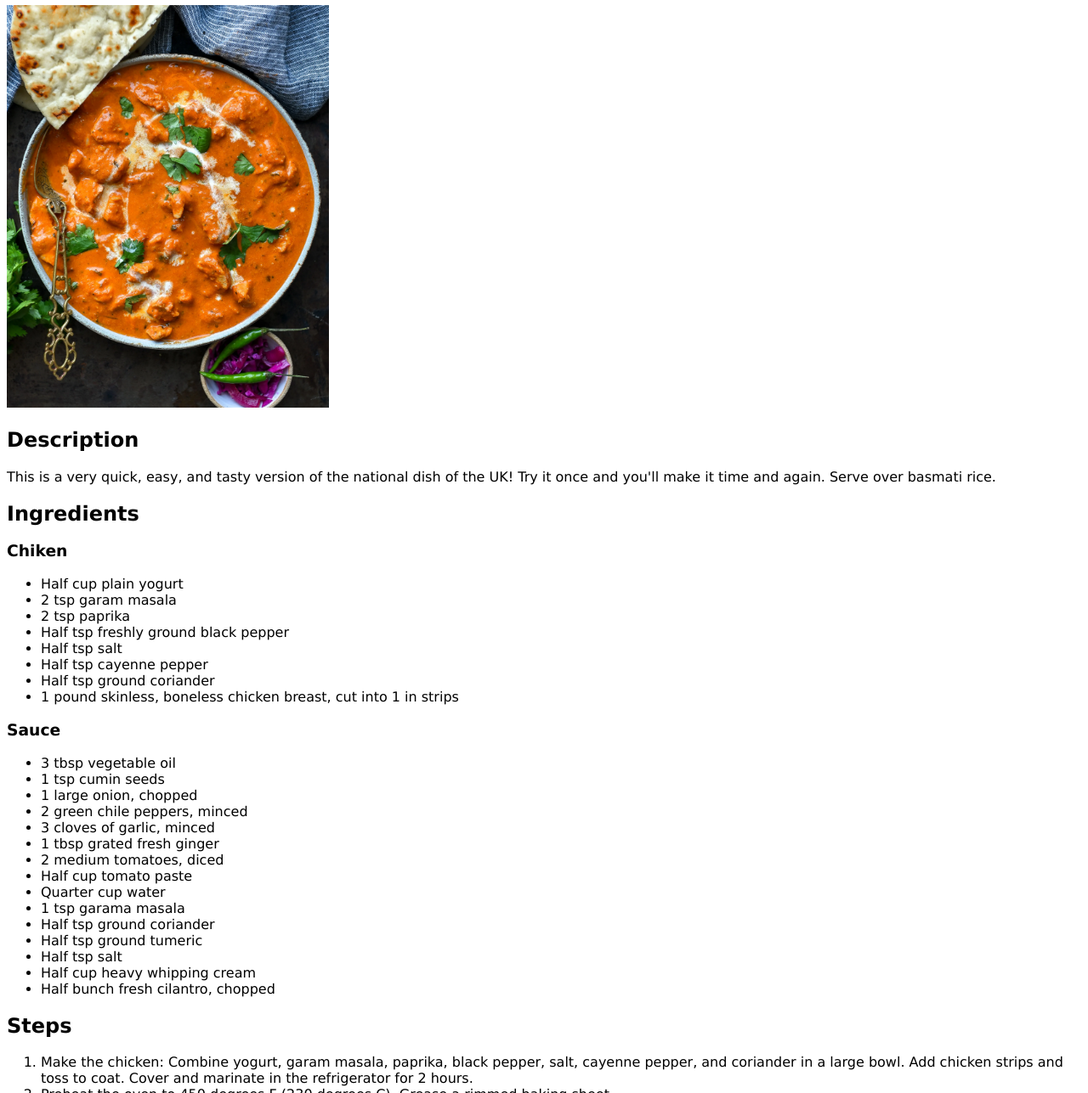
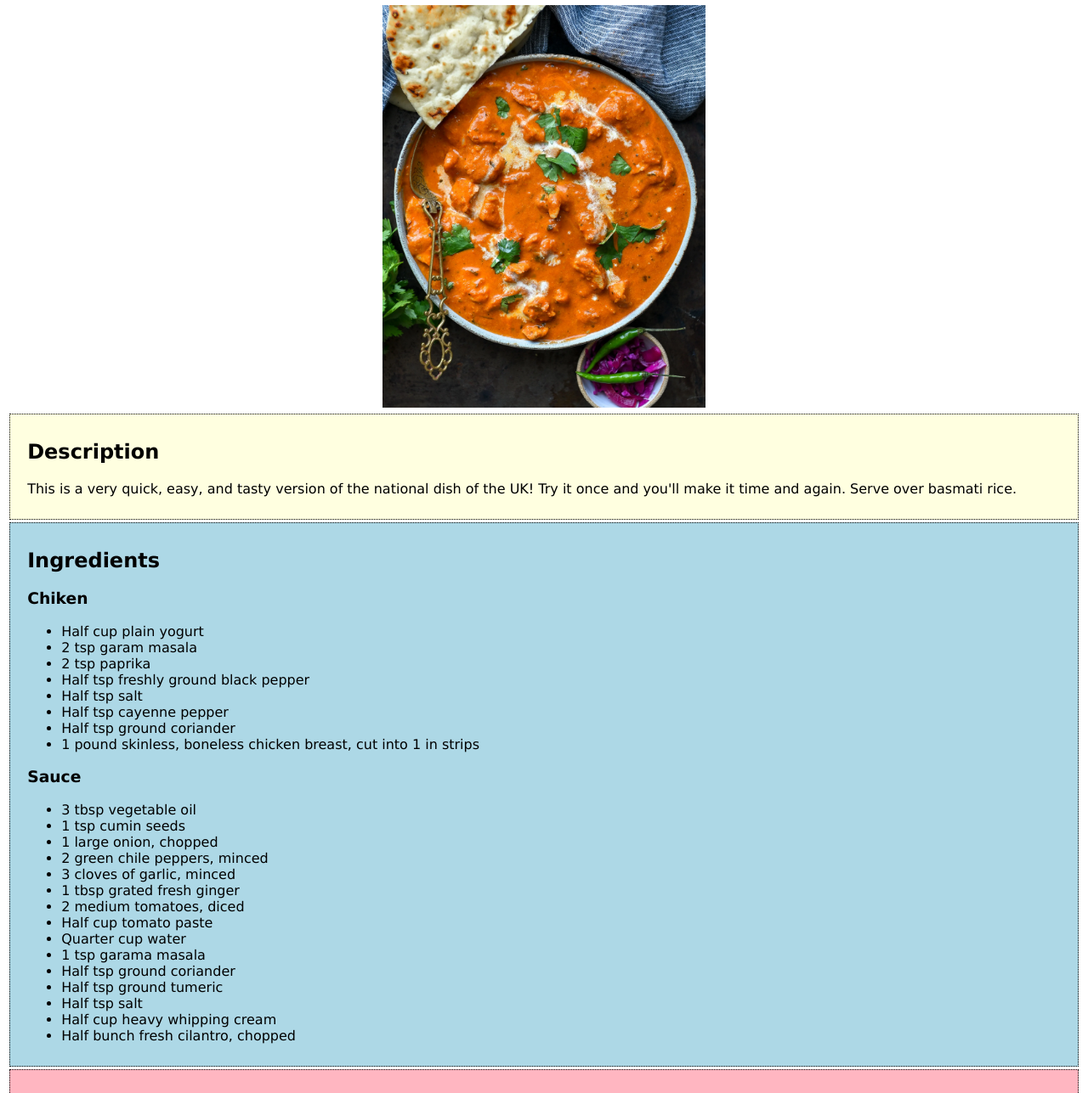
Before and after one commit to aomer3/odin-recipes, a plain HTML site: page recipes/chickentikkamasala.html in a window 1280 px wide. Shown: the part 75-1362 px from the top of the page at 85% size. Drawn offline with Linux system fonts and the light colour scheme.

Commit message:
Add CSS styles to home and recipes pages

```diff
--- a/recipes/chickentikkamasala.html
+++ b/recipes/chickentikkamasala.html
@@ -7,16 +7,18 @@
     <link rel="stylesheet" href="../styles/styles.css">
 </head>
 <body>
+    <div class="title-image">
         <h1 class="masala">Chicken Tikka Masala</h1>
+        <img src="../img/chickentikkamasala.webp" alt="Chicken Tikka Masala" width="30%">
+    </div>
 
-    <img src="../img/chickentikkamasala.webp" alt="Chicken Tikka Masala" width="30%">
+    <div class="description">
+        <h2 class="masala">Description</h2>
+        <p class="masala">This is a very quick, easy, and tasty version of the national dish of the UK! Try it once and you'll make it time and again. Serve over basmati rice.</p>
+    </div>
 
-    <h2 class="masala">Description</h2>
-
-    <p class="masala">This is a very quick, easy, and tasty version of the national dish of the UK! Try it once and you'll make it time and again. Serve over basmati rice.</p>
-
+    <div class="ingredients">
         <h2 class="masala">Ingredients</h2>
-
         <h3 class="masala">Chiken</h3>
         <ul class="masala">
             <li>Half cup plain yogurt</li>
@@ -30,7 +32,6 @@
         </ul>
 
         <h3 class="masala">Sauce</h3>
-
         <ul class="masala">
             <li>3 tbsp vegetable oil</li>
             <li>1 tsp cumin seeds</li>
@@ -48,9 +49,10 @@
             <li>Half cup heavy whipping cream</li>
             <li>Half bunch fresh cilantro, chopped</li>
         </ul>
+    </div>
 
+    <div class="steps">
         <h2 class="masala">Steps</h2>
-
         <ol class="masala">
             <li>Make the chicken: Combine yogurt, garam masala, paprika, black pepper, salt, cayenne pepper, and coriander in a large bowl. Add chicken strips and toss to coat. Cover and marinate in the refrigerator for 2 hours.</li>
             <li>Preheat the oven to 450 degrees F (230 degrees C). Grease a rimmed baking sheet.</li>
@@ -59,5 +61,7 @@
             <li>Make the sauce: Heat oil in a large skillet over medium heat. Add cumin seeds and cook, sirring gently, until lightly toasted and aromatic, about 3 minutes. Add onion; cook and stir until onion begins to soften, 4 to 5 minutes. Add chile peppers, garlic, and ginger; continue to cook and stir until onion is browned, 15 to 20 minutes. Stir in tomatoes, tomato paste, and water; cook, stirring occasionally, until tomatoes begin to break down, about 10 minutes.</li>
             <li>Add garam masala, coriander, turmeric, and salt, then stir in chicken and cream until well combined; cover and simmer for 10 minutes. Garnish with cilantro.</li>
         </ol>
+    </div>
+
 </body>
 </html>
--- a/styles/styles.css
+++ b/styles/styles.css
@@ -7,8 +7,37 @@
 }
 .home-title {
     text-align: center;
+    margin: 10px auto;
+    font-family:'Lucida Sans', 'Lucida Sans Regular', 'Lucida Grande', 'Lucida Sans Unicode', Geneva, Verdana, sans-serif
 }
 
-.lasagna {
+.home-images{
+    margin: 10px;
+    margin: 0 auto;
+    margin-left: 2%;
+}
 
+.title-image {
+    text-align: center;
+    color: red;
 }
+
+.description,
+.ingredients,
+.steps {
+    padding: 10px 20px;
+    margin: 0.25%;
+    border: 1px dotted black;
+}
+
+.description {
+    background-color: lightyellow;
+}
+
+.ingredients{
+    background-color: lightblue;
+}
+
+.steps {
+    background-color: lightpink;
+}
```
Also changed, not shown: index.html (+2 -0 lines), recipes/lasagna.html (+12 -7 lines), recipes/taco.html (+12 -7 lines). Lines whose indentation alone changed are shown as unchanged.
